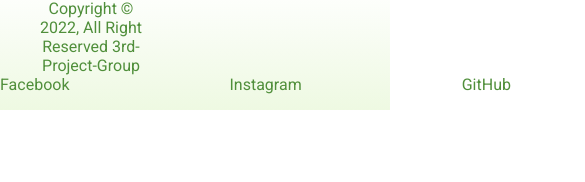
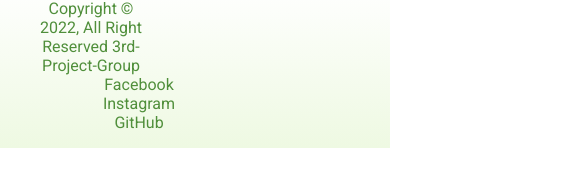
Before and after one commit to pocall23/Waste-Not_food-waste-app, a React (Create React App) app in the folder client/: page / in a window 390 px wide. Shown: the part 435-617 px from the top of the page, 585 px wide, since content can reach past the window. Built offline with nearby package versions, Linux system fonts and the light colour scheme; no server answers.

Commit message:
fixed footer issues

```diff
--- a/client/src/components/Footer/Footer.css
+++ b/client/src/components/Footer/Footer.css
@@ -34,6 +34,13 @@ right: 0;
     display:flex;
     flex-direction: column;
 }
+.contact a{
+    margin-right: 10em;
+    color:#508f3b;
+}
+.contact{
+    padding-right: 5em;
+}
 }
 @media only screen and (max-width:900px ){
     .copyright{
@@ -44,4 +51,34 @@ right: 0;
     display:flex;
     flex-direction: column;
 }
+.contact{
+    padding-right: 3em;
+    align-items: center;
 }
+.contact a{
+    display: flex;
+    flex-direction: column;
+    margin-right: 2em;
+    color:#508f3b;
+}
+}
+@media only screen and (max-width:500px ){
+    .copyright{
+        margin-right: 15em;
+        text-align: center;
+    }
+    .footer-container{
+    display:flex;
+    flex-direction: column;
+}.contact{
+    padding-right: 5em;
+    align-items: center;
+}
+.contact a{
+    align-items: center;
+    display: flex;
+    flex-direction: column;
+    margin-right: 2em;
+    color:#508f3b;
+}
+}
--- a/client/src/components/header/header.jsx
+++ b/client/src/components/header/header.jsx
@@ -1,7 +1,7 @@
 
 import React from "react"
 import { Link } from 'react-router-dom';
-import "./header.css"
+import "./Header.css"
 
 export default function Header() {
   return (
--- a/client/src/pages/About/About.js
+++ b/client/src/pages/About/About.js
@@ -1,4 +1,4 @@
-import './about.css'
+import './About.css'
 
 const About = () =>
 {
--- a/client/src/pages/About/about.css
+++ b/client/src/pages/About/about.css
@@ -24,4 +24,22 @@ hr{
     box-shadow: -2px 2px 2px 1px rgba(176,176,176,0.5);
     border-radius: 2px;
 
+}@media only screen and (max-width:700px ){
+.about-container{
+
 }
+.about-text{}
+}
+@media only screen and (max-width:900px ){
+ .about-container{
+
+}
+.about-text{}
+
+}
+@media only screen and (max-width:500px ){
+    .about-container{
+
+    }
+    .about-text{}
+}
```
